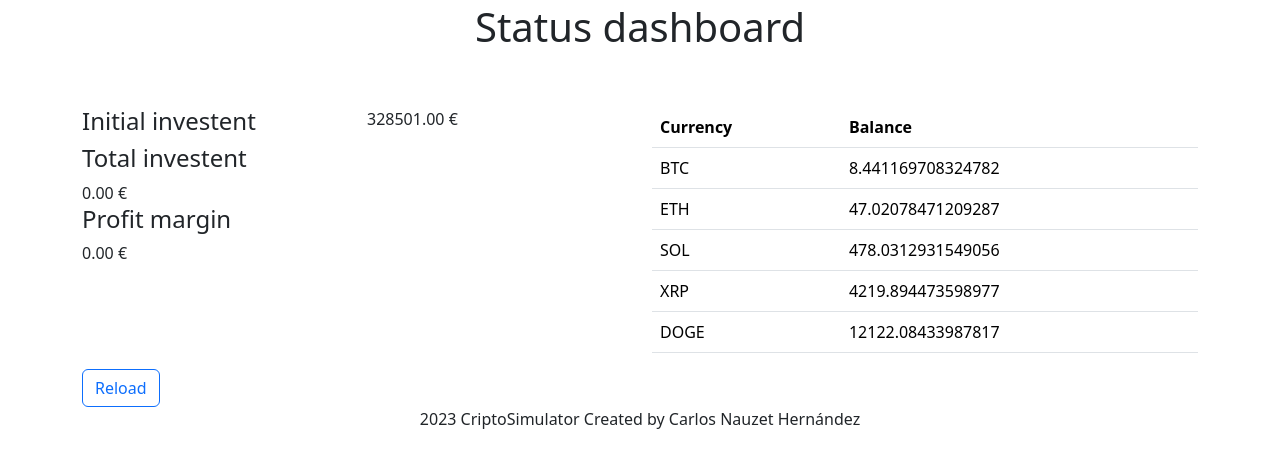
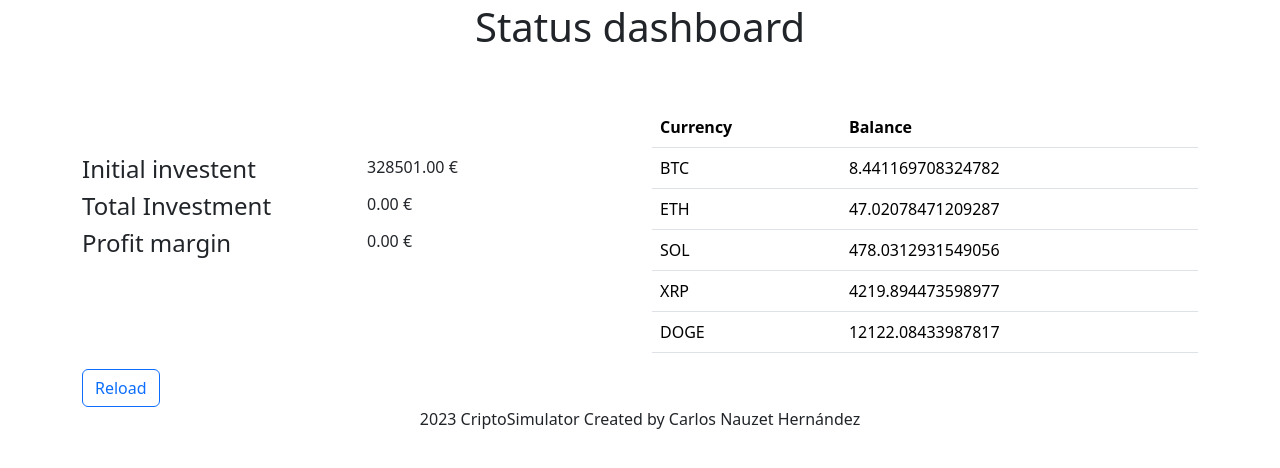
Before and after one commit to CarlosNauzet/CritpoSimulator, a Flask app: page /status in a window 1280 px wide. Shown: the part 61-529 px from the top of the page. Run offline with Flask 2, Linux system fonts and the light colour scheme; data comes from the database, SQL or seed files in the repository; both versions use the stored data as it was after the commit; data that the repository does not hold is empty; some libraries are stand-ins or nearby versions.

Commit message:
fix: html ajustado en cada template

```diff
--- a/models.py
+++ b/models.py
@@ -3,7 +3,7 @@
 from db import DBManager
 
 
-API_KEY = "F8DD52B3-53AC-4AE0-818B-E2C62A964EE3"
+API_KEY ="54CC9DB5-A9E5-4DEF-AFCA-BFAEE77C7995"  #"F8DD52B3-53AC-4AE0-818B-E2C62A964EE3"
 
 
 class CalculatePurchase:
--- a/templates/status/index.html
+++ b/templates/status/index.html
@@ -3,21 +3,27 @@
   <h1>Status dashboard</h1>
 </div>
 
-<!--DEJA LAS DEMAS FILAS HECHAS-->
+
 <div class="container pt-5">
   <div class="row">
-    <div class="col">
+    <div class="col pt-5">
       <div class="row">
         <div class="col"><h4>Initial investent</h4></div>
         <div class="col">  {{"%.2f €"|format(initial_euro_investment) }} </div>
       </div>
-      <h4>Total investent</h4>
-      {{"%.2f €"|format(total_euro_investment)}}
+
+      <div class="row">
+        <div class="col"><h4>Total Investment</h4></div>
+        <div class="col">  {{"%.2f €"|format(total_euro_investment)}} </div>
+      </div>
+
+      <div class="row">
+        <div class="col"><h4>Profit margin</h4></div>
+        <div class="col">  {{"%.2f €"|format(total_euro_investment)}} </div>
+      </div>
 
 
 
-      <h4>Profit margin</h4>
-      {{"%.2f €"|format(total_euro_investment-initial_euro_investment)}}
     </div>
 
     <div class="col">
```
Also changed, not shown: data/data_transactions.db.
